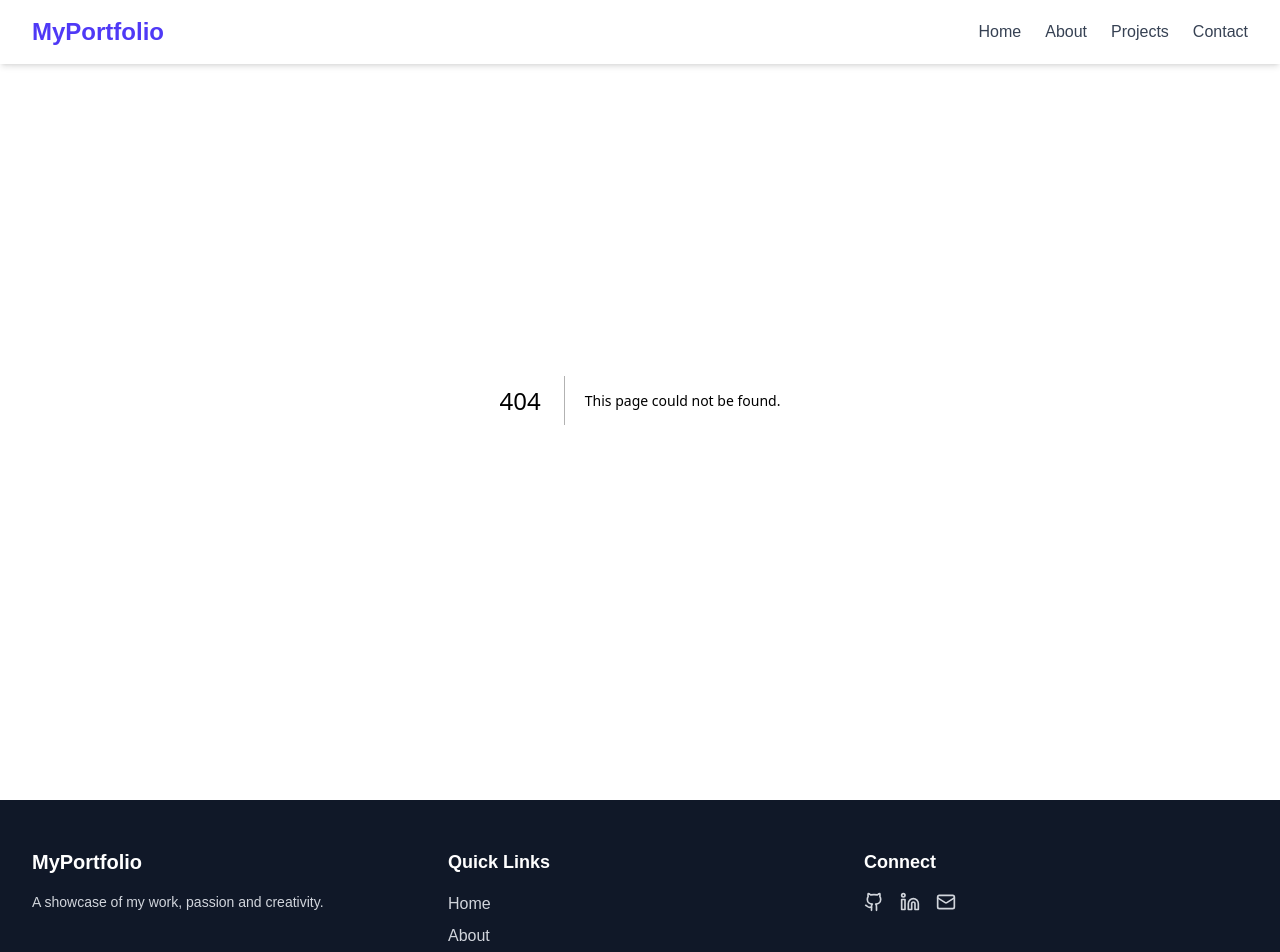
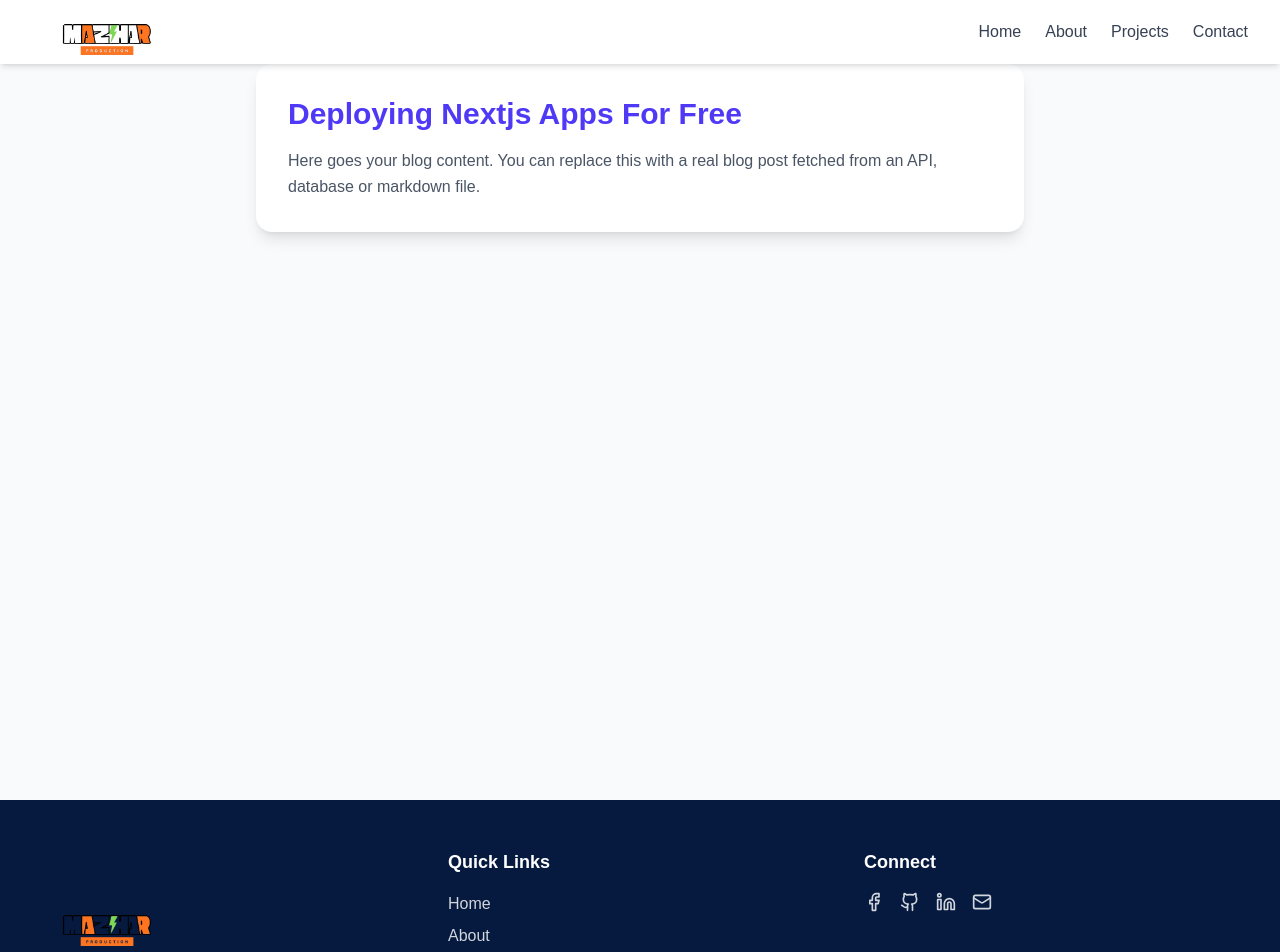
Before and after one commit to mazhars-git/portfolio-with-nextjs, a Next.js app: page /blog/deploying-nextjs-apps-for-free in a window 1280 px wide. Before the commit this address had no page. Shown: the top 952 px of the page. Built offline with nearby package versions, Linux system fonts and the light colour scheme.

Commit message:
blog section added

```diff
--- /dev/null
+++ b/src/app/blog/[slug]/page.tsx
@@ -0,0 +1,19 @@
+export default function BlogDetails({ params }: any) {
+  const { slug } = params;
+
+  // Later you can fetch this data from a CMS or database
+  // For now, let's just show the slug
+  return (
+    <main className="min-h-screen bg-gray-50 py-16 px-6">
+      <div className="max-w-3xl mx-auto bg-white p-8 rounded-2xl shadow-lg">
+        <h1 className="text-3xl font-bold text-indigo-600 mb-4 capitalize">
+          {slug.replace(/-/g, " ")}
+        </h1>
+        <p className="text-gray-600 leading-relaxed">
+          Here goes your blog content. You can replace this with a real blog
+          post fetched from an API, database or markdown file.
+        </p>
+      </div>
+    </main>
+  );
+}
--- a/src/app/contact/page.tsx
+++ b/src/app/contact/page.tsx
@@ -2,7 +2,10 @@ import ContactForm from "@/components/ContactForm/ContactForm";
 
 export default function ContactPage() {
   return (
-    <main className="bg-gray-300 container flex justify-center px-6 py-20">
+    <main
+      id="contact"
+      className="bg-gray-300 container flex justify-center px-6 py-20"
+    >
       <div className="max-w-6xl w-full grid grid-cols-1 md:grid-cols-2 gap-8 bg-white shadow-xl rounded-2xl overflow-hidden">
         {/* Left Side — Info or Image */}
         <div className="bg-indigo-600 text-white p-10 flex flex-col justify-center">
--- a/src/app/page.tsx
+++ b/src/app/page.tsx
@@ -1,12 +1,14 @@
 import Hero from "@/components/HeroSection/HeroSection";
 import Projects from "@/components/Projects/Projects";
 import ContactPage from "./contact/page";
+import BlogSection from "@/components/BlogSection/BlogSection";
 
 export default function Home() {
   return (
     <div className="font-sans items-center justify-items-center min-h-screen">
       <Hero />
       <Projects />
+      <BlogSection />
       <ContactPage />
     </div>
   );
--- /dev/null
+++ b/src/components/BlogSection/BlogSection.tsx
@@ -0,0 +1,75 @@
+"use client";
+
+import Link from "next/link";
+
+const posts = [
+  {
+    id: 1,
+    title: "Getting Started with Next.js",
+    date: "October 10, 2025",
+    description:
+      "A beginner-friendly guide to building modern web apps with Next.js and Tailwind CSS.",
+    image: "/blog1.jpg",
+    slug: "getting-started-with-nextjs",
+  },
+  {
+    id: 2,
+    title: "Why Tailwind CSS is Awesome",
+    date: "October 7, 2025",
+    description:
+      "Discover why Tailwind CSS has become the favorite utility-first CSS framework.",
+    image: "/blog2.jpg",
+    slug: "why-tailwind-css-is-awesome",
+  },
+  {
+    id: 3,
+    title: "Deploying Next.js Apps for Free",
+    date: "September 28, 2025",
+    description:
+      "Learn the easiest way to deploy your Next.js apps for free using platforms like Vercel.",
+    image: "/blog3.jpg",
+    slug: "deploying-nextjs-apps-for-free",
+  },
+];
+
+export default function BlogSection() {
+  return (
+    <section className="container py-16 bg-gray-100">
+      <div className="max-w-6xl mx-auto px-4">
+        <h2 className="text-4xl font-bold text-center mb-12 text-indigo-600">
+          📚 Latest Blog Posts
+        </h2>
+
+        <div className="grid grid-cols-1 sm:grid-cols-2 lg:grid-cols-3 gap-8">
+          {posts.map((post) => (
+            <div
+              key={post.id}
+              className="bg-white rounded-xl shadow-lg overflow-hidden hover:shadow-2xl transition"
+            >
+              <img
+                src={post.image}
+                alt={post.title}
+                className="w-full h-48 object-cover"
+              />
+              <div className="p-6">
+                <p className="text-sm text-gray-500 mb-2">{post.date}</p>
+                <h3 className="text-xl font-bold text-gray-800 mb-3">
+                  {post.title}
+                </h3>
+                <p className="text-gray-600 mb-4 line-clamp-3">
+                  {post.description}
+                </p>
+                <Link
+                  href={`/blog/${post.slug}`}
+                  className="inline-block text-indigo-600 font-semibold hover:underline"
+                >
+                  Read More →
+                </Link>
+              </div>
+            </div>
+          ))}
+        </div>
+      </div>
+    </section>
+  );
+}
--- a/src/components/shared/Footer.tsx
+++ b/src/components/shared/Footer.tsx
@@ -1,15 +1,22 @@
 import Link from "next/link";
-import { Github, Linkedin, Mail } from "lucide-react"; // npm i lucide-react
+import { Facebook, Github, Linkedin, Mail } from "lucide-react"; // npm i lucide-react
+import Image from "next/image";
 
 export default function Footer() {
   return (
-    <footer className="bg-gray-900 text-gray-300">
+    <footer className="bg-[#061a40] text-gray-300">
       <div className="max-w-7xl mx-auto px-4 sm:px-6 lg:px-8 py-12">
         <div className="grid grid-cols-1 md:grid-cols-3 gap-8">
           {/* Brand */}
           <div>
-            <h3 className="text-xl font-bold text-white">MyPortfolio</h3>
-            <p className="mt-4 text-sm">
+            <Image
+              src="/images/mazhar (2).png"
+              width={150}
+              height={150}
+              alt="logo"
+              className="object-cover"
+            />
+            <p className="mt-2 text-sm">
               A showcase of my work, passion and creativity.
             </p>
           </div>
@@ -46,6 +53,14 @@ export default function Footer() {
             <h4 className="text-lg font-semibold text-white">Connect</h4>
             <div className="mt-4 flex space-x-4">
               <a
+                href="https://facebook.com/yourusername"
+                target="_blank"
+                rel="noopener noreferrer"
+                className="hover:text-white"
+              >
+                <Facebook className="h-5 w-5" />
+              </a>
+              <a
                 href="https://github.com/yourusername"
                 target="_blank"
                 rel="noopener noreferrer"
--- a/src/components/shared/Navbar.tsx
+++ b/src/components/shared/Navbar.tsx
@@ -3,6 +3,7 @@
 import { useState } from "react";
 import Link from "next/link";
 import { Menu, X } from "lucide-react"; // npm i lucide-react for icons
+import Image from "next/image";
 
 export default function Navbar() {
   const [open, setOpen] = useState(false);
@@ -10,8 +11,8 @@ export default function Navbar() {
   const navLinks = [
     { name: "Home", href: "/" },
     { name: "About", href: "/about" },
-    { name: "Projects", href: "/projects" },
-    { name: "Contact", href: "/contact" },
+    { name: "Projects", href: "#projects" },
+    { name: "Contact", href: "#contact" },
   ];
 
   return (
@@ -20,7 +21,13 @@ export default function Navbar() {
         <div className="flex justify-between h-16">
           {/* Logo */}
           <div className="flex-shrink-0 flex items-center text-2xl font-bold text-indigo-600">
-            MyPortfolio
+            <Image
+              src="/images/mazhar (2).png"
+              alt="logo"
+              width={150}
+              height={100}
+              className="object-cover"
+            />
           </div>
 
           {/* Desktop Menu */}
```
Also changed, not shown: public/images/mazhar (2).png (added).
